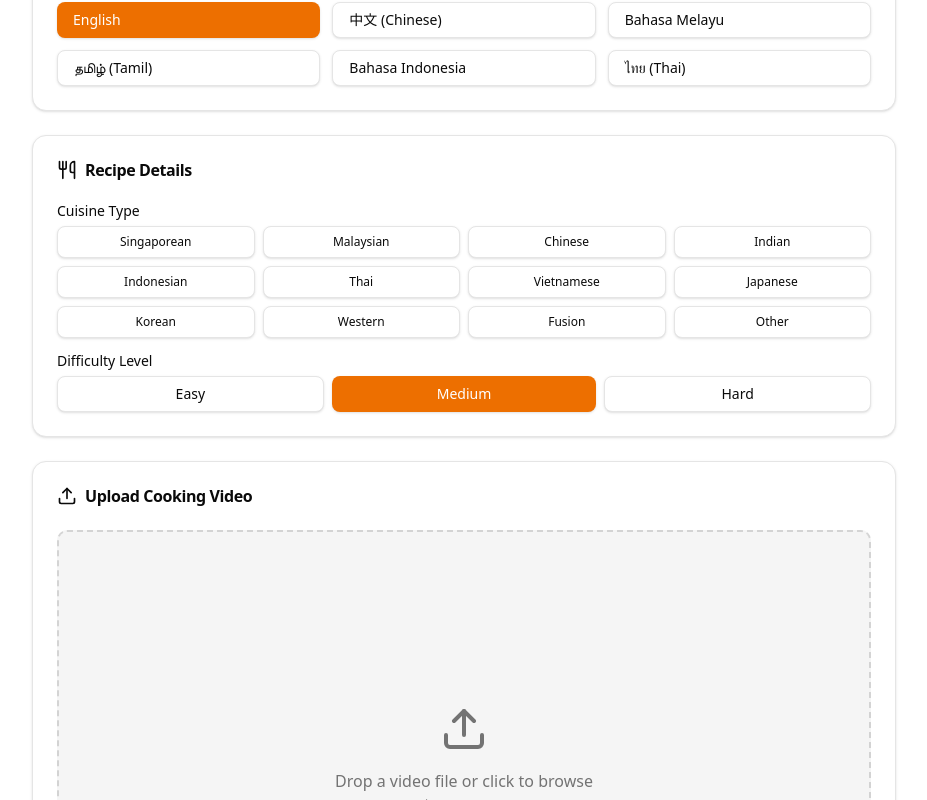
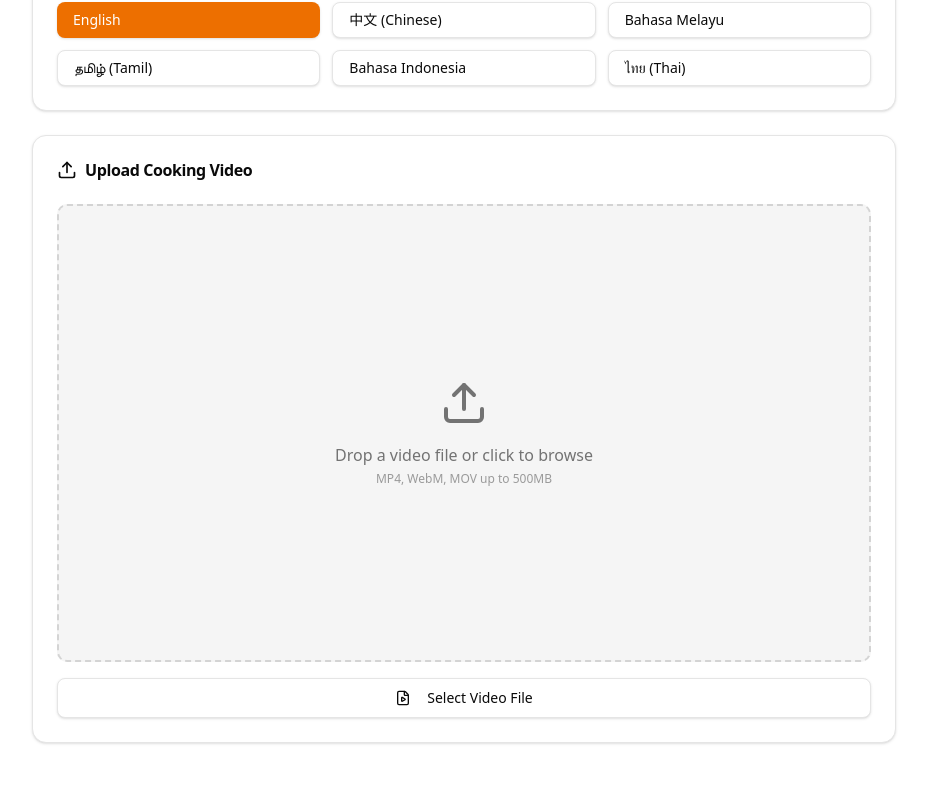
Before and after one commit to bohao12/wok.ai-voice, a Next.js app: page /record-video in a window 1280 px wide. Shown: the part 560-1360 px from the top of the page, without its empty margins (176-1103 px from the left). After the commit the page ends 1335 px from the top, so only its background shows below. Built offline with nearby package versions, Linux system fonts and the light colour scheme.

Commit message:
zy 2nd commit

```diff
--- a/app/record-video/page.tsx
+++ b/app/record-video/page.tsx
@@ -6,7 +6,7 @@ import Link from 'next/link'
 import { VideoRecorder } from '@/components/VideoRecorder'
 import { VideoUploader } from '@/components/VideoUploader'
 import { VideoReview } from '@/components/VideoReview'
-import { RecipeMetadataForm } from '@/components/RecipeMetadataForm'
+
 import { VideoAnalyzer } from '@/components/TranscriptEditor'
 import { Card, CardContent, CardHeader, CardTitle } from '@/components/ui/card'
 import { Button } from '@/components/ui/button'
@@ -48,11 +48,7 @@ interface RecipeData {
     techniques?: string[]
 }
 
-interface RecipeMetadata {
-    cuisineType: string
-    difficulty: 'easy' | 'medium' | 'hard'
-    language: string
-}
+
 
 type RecordingStep = 'setup' | 'transcribe' | 'analyzing' | 'review' | 'published'
 type InputMode = 'record' | 'upload'
@@ -78,11 +74,7 @@ export default function RecordVideoPage() {
     const [keyMoments, setKeyMoments] = useState<KeyMoment[]>([])
     const [extractedFrames, setExtractedFrames] = useState<ExtractedFrame[]>([])
     const [recipe, setRecipe] = useState<RecipeData | null>(null)
-    const [metadata, setMetadata] = useState<RecipeMetadata>({
-        cuisineType: '',
-        difficulty: 'medium',
-        language: 'en'
-    })
+
     const [isAnalyzing, setIsAnalyzing] = useState(false)
     const [analysisProgress, setAnalysisProgress] = useState('')
     const [error, setError] = useState<string | null>(null)
@@ -228,12 +220,7 @@ export default function RecordVideoPage() {
                 headers: { 'Content-Type': 'application/json' },
                 body: JSON.stringify({
                     ...recipe,
-                    transcript,
-                    // video_url omitted - video not stored
-                    language,
-                    cuisine_type: metadata.cuisineType,
-                    difficulty: metadata.difficulty
-                    // frames omitted - not stored in database
+                    transcript
                 })
             })
 
@@ -378,10 +365,7 @@ export default function RecordVideoPage() {
                             </CardContent>
                         </Card>
 
-                        <RecipeMetadataForm
-                            metadata={metadata}
-                            onChange={setMetadata}
-                        />
+
 
                         {/* Conditional: Upload or Record */}
                         {inputMode === 'upload' ? (
@@ -433,10 +417,9 @@ export default function RecordVideoPage() {
                         videoUrl={storageUrl || videoUrl || ''}
                         frames={extractedFrames}
                         keyMoments={keyMoments}
-                        metadata={metadata}
                         onFramesUpdate={setExtractedFrames}
                         onRecipeUpdate={setRecipe}
-                        onMetadataUpdate={setMetadata}
+
                         onPublish={handlePublish}
                         onStartOver={handleStartOver}
                     />
--- a/components/VideoReview.tsx
+++ b/components/VideoReview.tsx
@@ -44,11 +44,7 @@ interface RecipeData {
     techniques?: string[]
 }
 
-interface RecipeMetadata {
-    cuisineType: string
-    difficulty: 'easy' | 'medium' | 'hard'
-    language: string
-}
+
 
 interface VideoReviewProps {
     recipe: RecipeData
@@ -56,10 +52,8 @@ interface VideoReviewProps {
     videoUrl: string
     frames: ExtractedFrame[]
     keyMoments: KeyMoment[]
-    metadata: RecipeMetadata
     onFramesUpdate: (frames: ExtractedFrame[]) => void
     onRecipeUpdate: (recipe: RecipeData) => void
-    onMetadataUpdate: (metadata: RecipeMetadata) => void
     onPublish: () => void
     onStartOver: () => void
 }
@@ -70,10 +64,8 @@ export function VideoReview({
     videoUrl,
     frames,
     keyMoments,
-    metadata,
     onFramesUpdate,
     onRecipeUpdate,
-    onMetadataUpdate,
     onPublish,
     onStartOver
 }: VideoReviewProps) {
@@ -145,10 +137,7 @@ export function VideoReview({
                         )}
                     </div>
                     <div className="flex gap-2 pt-2 flex-wrap">
-                        {metadata.cuisineType && (
-                            <Badge variant="secondary">{metadata.cuisineType}</Badge>
-                        )}
-                        <Badge variant="secondary" className="capitalize">{metadata.difficulty}</Badge>
+
                         {recipe.timing && (
                             <Badge variant="secondary">
                                 <Clock className="mr-1 h-3 w-3" />
```
Also changed, not shown: app/api/recipes/route.ts (+2 -13 lines).
